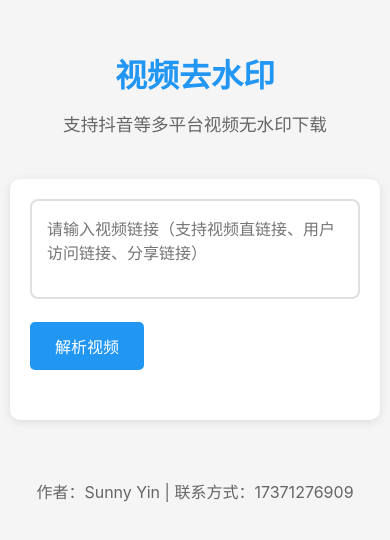
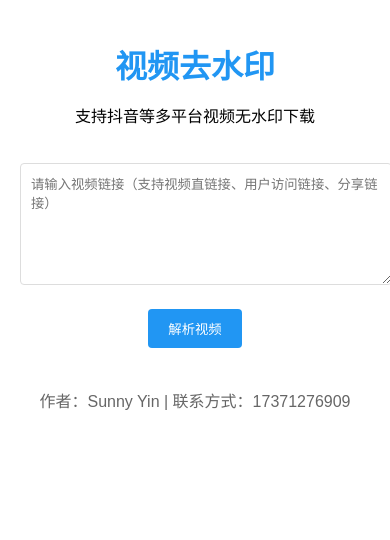
Before and after one commit to Suuny0602/DouyinVideoDowen, a website: page public/index.html in a window 390 px wide. Drawn offline with Linux system fonts and the light colour scheme.

Commit message:
Restore simple interface design

```diff
--- a/public/css/style.css
+++ b/public/css/style.css
@@ -1,148 +1,68 @@
-/* 全局样式重置 */
-* {
+/* 全局样式 */
+body {
+    font-family: Arial, sans-serif;
     margin: 0;
-    padding: 0;
-    box-sizing: border-box;
+    padding: 20px;
+    text-align: center;
 }
 
-body {
-    font-family: -apple-system, BlinkMacSystemFont, "Segoe UI", Roboto, "Helvetica Neue", Arial, sans-serif;
-    line-height: 1.6;
-    color: #333;
-    background-color: #f5f5f5;
-}
-
-/* 容器样式 */
-.container {
-    max-width: 800px;
-    margin: 0 auto;
-    padding: 20px;
-}
-
-/* 头部样式 */
-header {
-    text-align: center;
-    padding: 40px 0;
-}
-
-header h1 {
-    font-size: 2.5rem;
+/* 标题样式 */
+h1 {
     color: #2196F3;
     margin-bottom: 10px;
 }
 
-header p {
-    color: #666;
-    font-size: 1.1rem;
+/* 输入框样式 */
+textarea {
+    width: 100%;
+    max-width: 500px;
+    height: 100px;
+    margin: 20px 0;
+    padding: 10px;
+    border: 1px solid #ddd;
+    border-radius: 4px;
 }
 
-/* 主要内容区域样式 */
-main {
-    background: #fff;
-    border-radius: 10px;
-    padding: 30px;
-    box-shadow: 0 2px 10px rgba(0, 0, 0, 0.1);
-}
-
-/* 输入区域样式 */
-.input-section {
-    margin-bottom: 30px;
-}
-
-textarea {
-    width: 100%;
-    height: 100px;
-    padding: 15px;
-    border: 2px solid #e0e0e0;
-    border-radius: 8px;
-    resize: none;
-    font-size: 16px;
-    margin-bottom: 15px;
-    transition: border-color 0.3s;
-}
-
-textarea:focus {
-    border-color: #2196F3;
-    outline: none;
-}
-
+/* 按钮样式 */
 button {
     background-color: #2196F3;
     color: white;
     border: none;
-    padding: 12px 25px;
-    border-radius: 5px;
+    padding: 10px 20px;
+    border-radius: 4px;
     cursor: pointer;
-    font-size: 16px;
-    transition: background-color 0.3s;
 }
 
 button:hover {
     background-color: #1976D2;
 }
 
-/* 预览区域样式 */
+/* 视频预览区域 */
 .preview-section {
-    margin-top: 30px;
-}
-
-.preview-section h2 {
-    margin-bottom: 20px;
-    color: #333;
+    margin-top: 20px;
 }
 
 .video-container {
-    width: 100%;
-    max-width: 640px;
+    max-width: 500px;
     margin: 0 auto;
-    background: #000;
-    border-radius: 8px;
-    overflow: hidden;
-    box-shadow: 0 2px 10px rgba(0, 0, 0, 0.1);
 }
 
 video {
     width: 100%;
-    display: block;
-    aspect-ratio: 16/9;
-    object-fit: contain;
-    background: #000;
 }
 
-/* 下载选项样式 */
+/* 下载选项 */
 .download-options {
     margin-top: 20px;
-    display: flex;
-    gap: 15px;
-    justify-content: center;
 }
 
 select {
-    padding: 10px;
-    border: 2px solid #e0e0e0;
-    border-radius: 5px;
-    font-size: 16px;
+    padding: 5px;
+    margin-right: 10px;
 }
 
-/* 底部样式 */
+/* 底部信息 */
 footer {
-    text-align: center;
-    padding: 20px 0;
+    margin-top: 40px;
     color: #666;
-    margin-top: 40px;
 }
-
-/* 响应式设计 */
-@media (max-width: 768px) {
-    .container {
-        padding: 10px;
-    }
-
-    header h1 {
-        font-size: 2rem;
-    }
-
-    main {
-        padding: 20px;
-    }
-}
```
